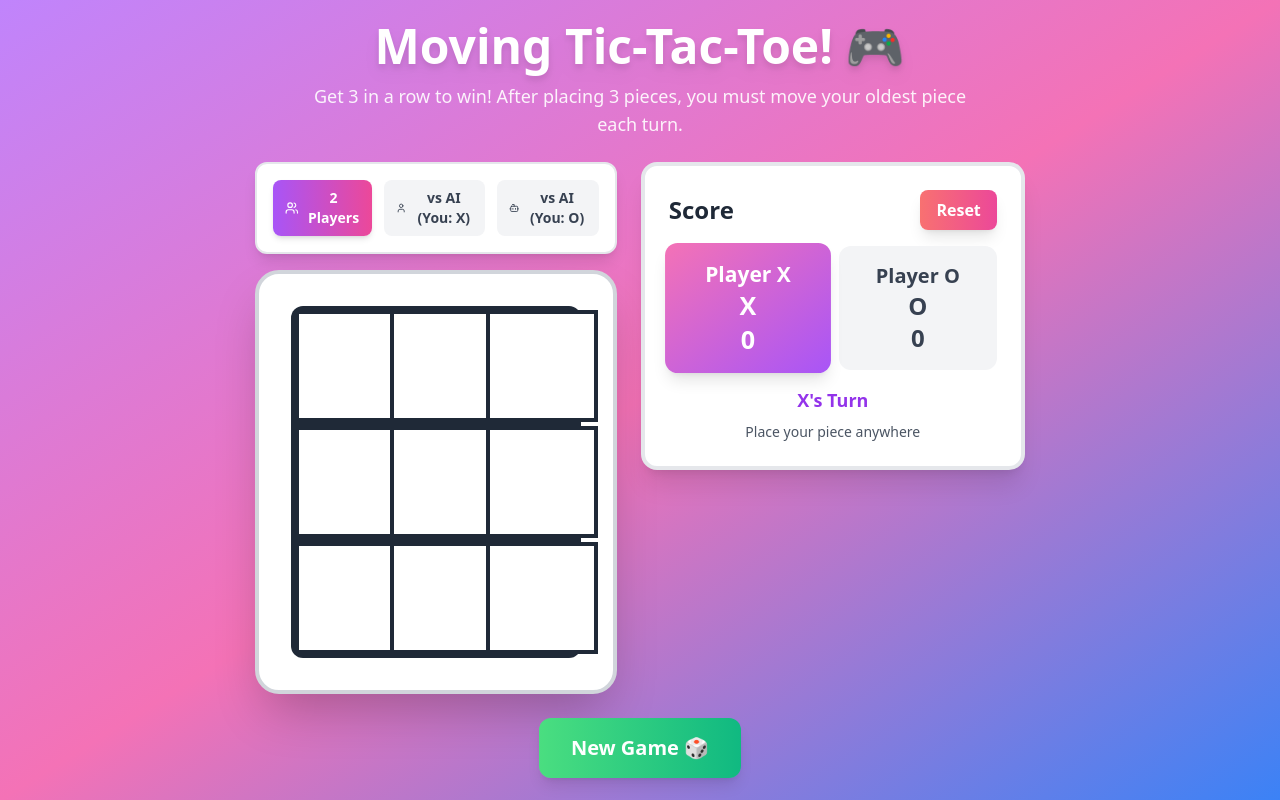
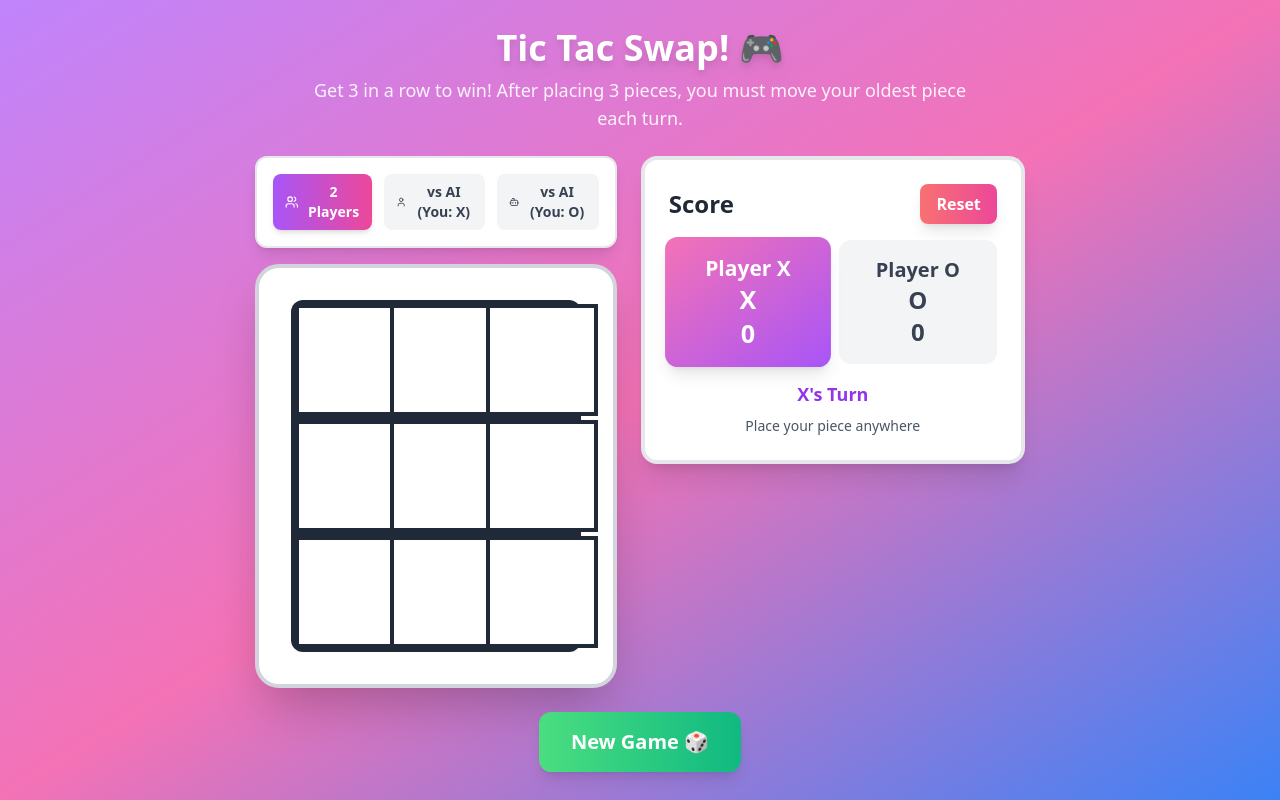
Before and after one commit to daveklee/tictac, a React (Vite) app: page / in a window 1280 px wide. Built offline with nearby package versions, Linux system fonts and the light colour scheme.

Commit message:
Change game name to Tic Tac Swap

```diff
--- a/index.html
+++ b/index.html
@@ -4,7 +4,7 @@
     <meta charset="UTF-8" />
     <link rel="icon" type="image/svg+xml" href="/vite.svg" />
     <meta name="viewport" content="width=device-width, initial-scale=1.0" />
-    <title>Moving Tic-Tac-Toe Game</title>
+    <title>Tic Tac Swap Game</title>
   </head>
   <body>
     <div id="root"></div>
--- a/src/App.tsx
+++ b/src/App.tsx
@@ -21,8 +21,8 @@ function App() {
   return (
     <div className="min-h-screen bg-gradient-to-br from-purple-400 via-pink-400 to-blue-500 p-4 flex flex-col items-center justify-center">
       <div className="mb-4 sm:mb-6 text-center">
-        <h1 className="text-3xl sm:text-5xl font-bold text-white mb-2 sm:mb-3 drop-shadow-lg">
-          Moving Tic-Tac-Toe! 🎮
+        <h1 className="text-3xl sm:text-4xl font-bold text-white mb-1 sm:mb-2 drop-shadow-lg">
+          Tic Tac Swap! 🎮
         </h1>
         <p className="text-sm sm:text-lg text-white/90 max-w-2xl mx-auto leading-snug px-2">
           Get 3 in a row to win! After placing 3 pieces, you must move your oldest piece each turn.
```
